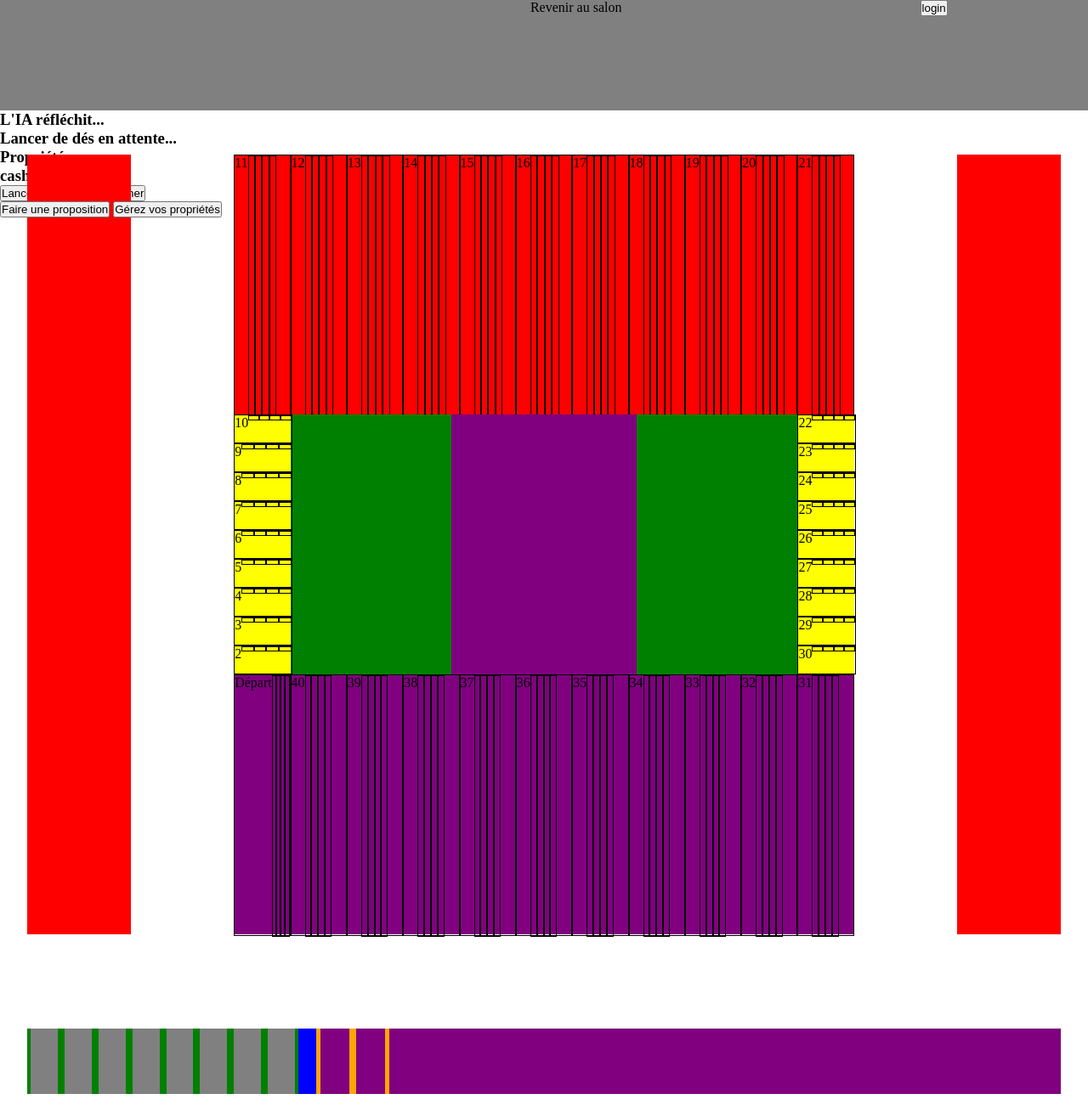
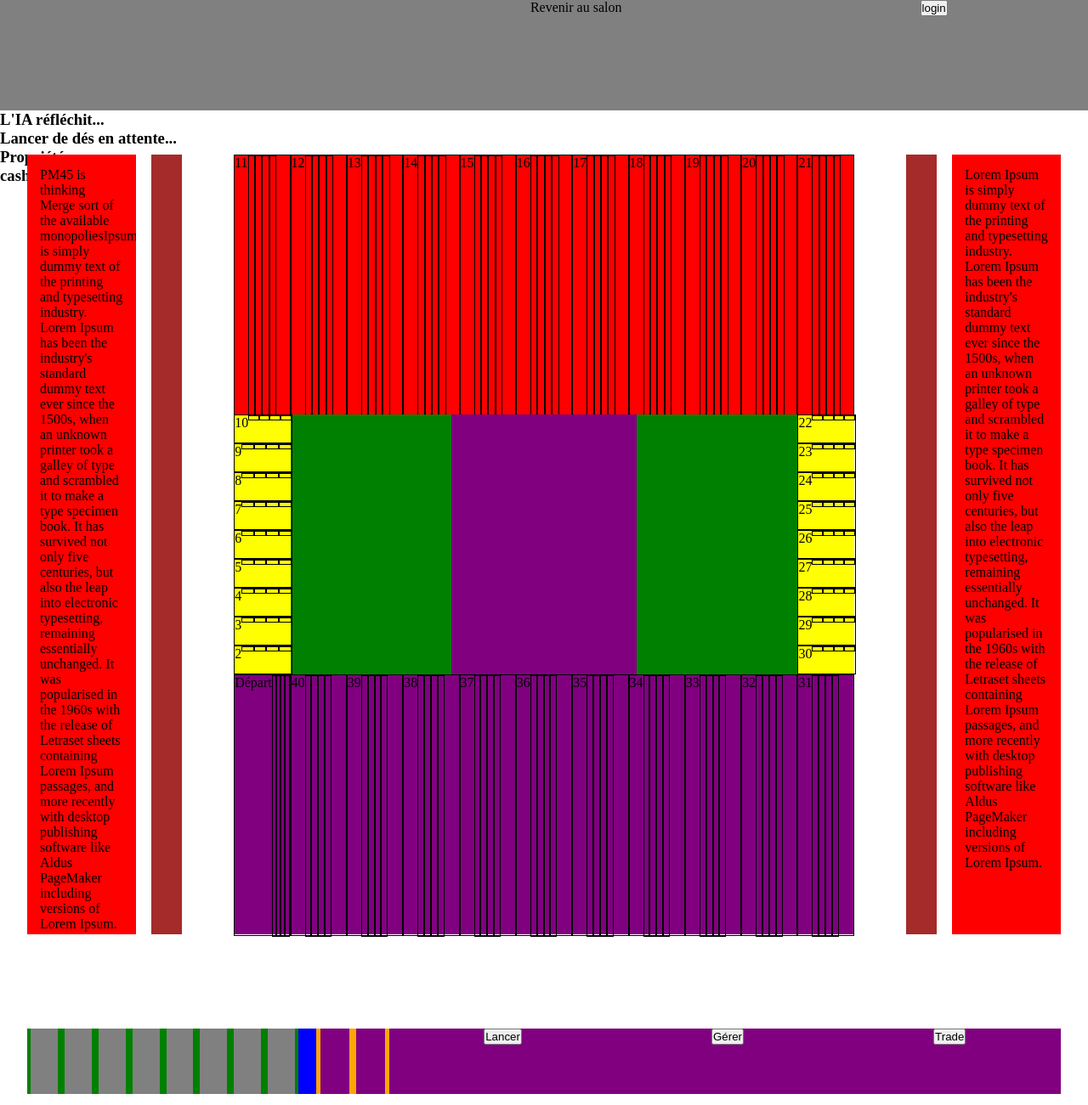
Before and after one commit to DevPlateforme/monopolyAI, a PHP site: page /monopolyai/soloGame.php in a window 1280 px wide. Shown: the whole page at 85% size. Run offline with PHP 8.4, Linux system fonts and the light colour scheme.

Commit message:
AI thinking divs update

```diff
--- a/soloGame.php
+++ b/soloGame.php
@@ -18,23 +18,13 @@
     <h3>cash: </h3>
 </h1>
 
-<button onclick='launchDicesAndMovePieces()'>Lancer les dés</button>
 
-<button>Abandonner</button>
 
 
 
 <h1 id='otherPlayersDiv'>
 
 </h1>
-
-
-
-<button id='openPropositionInterfaceButton' onclick = 'displayPropositionInterface()'>Faire une proposition</button>
-
-
-<button id='openPropertiesManagementInterfaceButton'onclick = 'displayPropertiesManagementInterface()'>Gérez vos propriétés</button>
-
 
 
 
@@ -50,14 +40,9 @@
    <div id='topDiv'>
 
 
-
-
          <div id='offererDiv'>
 
-
-
-        </div>
-
+         </div>
 
 
          <div id='answererDiv'>
@@ -235,7 +220,49 @@
 
    <div id='aisAndBoard'>
 
-       <div id='ai1Div'></div>
+       <div id='ai1Div'>
+
+            <div id='mainAi1Div'>
+
+                  <p>
+
+                   PM45 is thinking <br> Merge sort of the available monopoliesIpsum is simply dummy text of the printing and typesetting industry.
+                   Lorem Ipsum has been the industry's standard dummy text ever since the 1500s,
+                   when an unknown printer took a galley of type and scrambled it to make a type specimen book.
+                   It has survived not only five centuries, but also the leap into electronic typesetting, remaining essentially unchanged.
+                   It was popularised in the 1960s with the release of Letraset sheets containing Lorem Ipsum passages,
+                  and more recently with desktop publishing software like Aldus PageMaker including versions of Lorem Ipsum.
+
+                </p>
+            </div>
+
+            <div id = "ai1DivPropertiesCount">
+
+                  <div id='ai1RentalPropertiesCount'>
+
+                     <div></div>
+                     <div></div>
+                     <div></div>
+                     <div></div>
+                     <div></div>
+                     <div></div>
+                     <div></div>
+                     <div></div>
+
+                 </div>
+
+
+                <div id='ai1TrainsAndPublicServicesCount'>
+
+                   <div></div>
+                   <div></div>
+
+                </div>
+
+
+            </div>
+
+       </div>
 
 
     <div id="board">
@@ -249,7 +276,47 @@
     </div>
 
 
-       <div id='ai2Div'></div>
+       <div id='ai2Div'>
+
+            <div id = "ai2DivPropertiesCount">
+
+              <div id='ai2RentalPropertiesCount'>
+
+                <div></div>
+                <div></div>
+                <div></div>
+                <div></div>
+                <div></div>
+                <div></div>
+                <div></div>
+                <div></div>
+
+             </div>
+
+
+             <div id='ai2TrainsAndPublicServicesCount'>
+
+                <div></div>
+                <div></div>
+
+             </div>
+
+
+            </div>
+
+            <div id='mainAi2Div'>
+
+                 <p>Lorem Ipsum is simply dummy text of the printing and typesetting industry.
+                   Lorem Ipsum has been the industry's standard dummy text ever since the 1500s,
+                   when an unknown printer took a galley of type and scrambled it to make a type specimen book.
+                   It has survived not only five centuries, but also the leap into electronic typesetting, remaining essentially unchanged.
+                   It was popularised in the 1960s with the release of Letraset sheets containing Lorem Ipsum passages,
+                  and more recently with desktop publishing software like Aldus PageMaker including versions of Lorem Ipsum.</p>
+
+
+            </div>
+
+       </div>
 
 
    </div>
@@ -287,6 +354,12 @@
 
         <div id='managementDiv'>
 
+              <div><button onclick='launchDicesAndMovePieces()'>Lancer</button></div>
+
+              <div> <button onclick = 'displayPropertiesManagementInterface()'>Gérer</button></div>
+
+              <div><button onclick = 'displayPropositionInterface()'>Trade</button></div>
+
         </div>
 
 
--- a/style/style.css
+++ b/style/style.css
@@ -95,19 +95,99 @@ NAV BAR
 
  #ai1Div{
 
-     width: 10%;
+     width: 15%;
 
-     background: red;
+     display: flex;
+
+     flex-direction : row;
+
+     justify-content: space-between;
  }
+
+
+ #mainAi1Div{
+
+    height: 100%;
+
+    width: 70%;
+
+    background: red;
+
+    overflow: hidden;
+
+ }
+
+
+
+ #mainAi1Div p{
+
+    padding : 15px;
+
+
+  }
+#ai1DivPropertiesCount{
+
+    height: 100%;
+
+    width: 20%;
+
+    background: brown;
+
+    display: flex;
+
+    flex-direction: column;
+
+    justify-content: space-between;
+
+
+
+}
+
+
 
  #ai2Div{
 
-    width: 10%;
+    width: 15%;
 
-    background: red
+    display: flex;
+
+    flex-direction : row;
+
+    justify-content: space-between;
 
 
  }
+
+
+ #mainAi2Div{
+
+    height: 100%;
+
+    width: 70%;
+
+    background: red;
+
+    overflow: hidden;
+
+
+ }
+
+  #mainAi2Div p{
+
+    padding : 15px;
+
+
+  }
+
+#ai2DivPropertiesCount{
+
+    height: 100%;
+
+    width: 20%;
+
+    background: brown;
+
+}
 
 
 
```
